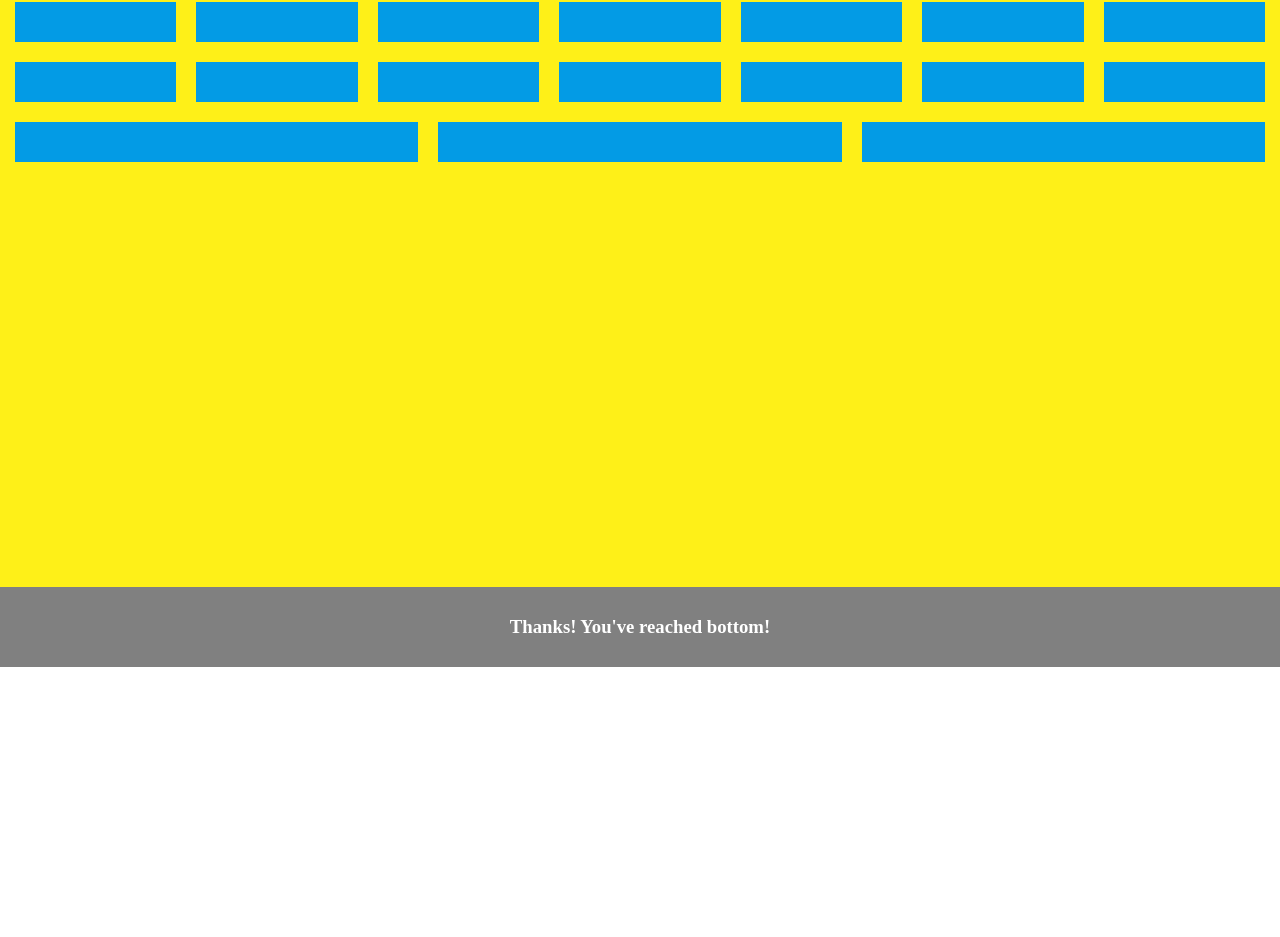
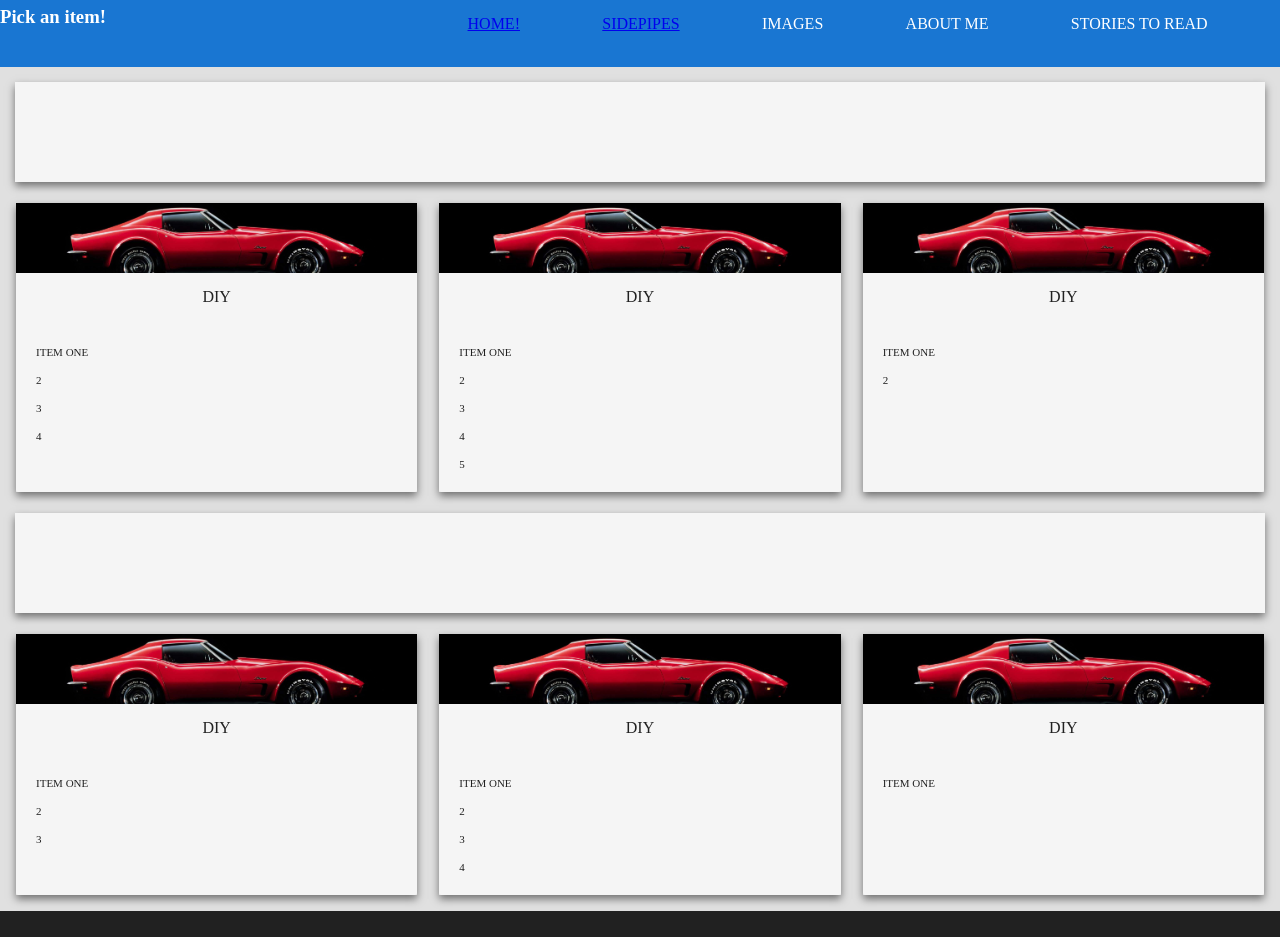
Before and after one commit to jaspercuvelier/corvettec3, a website: page src/index.html in a window 1280 px wide. Shown: the part 133-1070 px from the top of the page. Before the commit the page ends 800 px from the top, so only its background shows below. Drawn offline with nearby package versions, Linux system fonts and the light colour scheme; files that its build step writes are made by us from their sources; no server answers.

Commit message:
Adding viewport 1100px width with sidebar now apearing under the header (flexbox). Start for homepage navigation. Fixed small bug in main.js

```diff
--- a/src/index.html
+++ b/src/index.html
@@ -3,9 +3,12 @@
 <head>
   <meta name="viewport" content="width=device-width, initial-scale=1.0">
 
-  <link rel="stylesheet" type="text/css" href="./css/responsive.css">
+  <link rel="stylesheet" type="text/css" href="./css/responsive.css" >
+  <link rel="stylesheet" type="text/css" href="./css/1100width.css" >
   <link rel="stylesheet" type="text/css" href="./css/hamburger.css">
-
+  <!-- critical styles -->
+  <style>
+  </style>
 </head>
 <body>
   <div class="wrapper">
@@ -13,7 +16,7 @@
     <header id="header">
       <img src="img/flags.jpg" height="100%"  srcset="img/flags.jpg 1000w, img/flags.jpg 2000w" alt="Corvette C3 logo with crossed flags">
 
-      <h1>Corvette C3 Land</h1>
+      <a href="/">  <h1>C3 Corvette Land</h1></a>
       <button  class="hamburger hamburger--elastic navToggle" type="button" aria-label="Menu" aria-controls="navigation">
         <span class="hamburger-box">
           <span class="hamburger-inner"></span>
@@ -22,6 +25,7 @@
 
 
     </header>
+
     <nav>
       <div>
         <h3>Pick an item!</h3>
@@ -42,27 +46,100 @@
 
       <article>
         <div class="mainNavigation">
+          <div class="ad-100 card">
+          </div>
           <div class="category">
-              <div class="sub-category"></div>
-              <div class="sub-category"></div>
-              <div class="sub-category"></div>
+            <div class="card">
+              <div class="cat-img-holder"></div>
+              <div class="cat-title">DIY</div>
+              <div class="cat-subcategory">
+                <ul>
+                  <li>item one</li>
+                  <li>2</li>
+                  <li>3</li>
+                  <li>4</li>
+                </ul>
+
               </div>
-            <div class="category"></div>
-            <div class="category"></div>
-            <div class="category"></div>
-            <div class="category"></div>
-            <div class="category"></div>
-            <div class="category"></div>
-            <div class="category"></div>
-            <div class="category"></div>
-            <div class="category"></div>
-            <div class="category"></div>
-            <div class="category"></div>
-            <div class="category"></div>
-            <div class="category"></div>
-            <div class="category"></div>
-            <div class="category"></div>
-            <div class="category"></div>
+            </div>
+          </div>
+          <div class="category">
+            <div class="card">
+              <div class="cat-img-holder"></div>
+              <div class="cat-title">DIY</div>
+              <div class="cat-subcategory">
+                <ul>
+                  <li>item one</li>
+                  <li>2</li>
+                  <li>3</li>
+                  <li>4</li>
+                  <li>5</li>
+
+                </ul>
+
+              </div>
+            </div>
+          </div>
+          <div class="category">
+            <div class="card">
+              <div class="cat-img-holder"></div>
+              <div class="cat-title">DIY</div>
+              <div class="cat-subcategory">
+                <ul>
+                  <li>item one</li>
+                  <li>2</li>
+
+                </ul>
+
+              </div>
+            </div>
+          </div>
+          <div class="ad-100 card">
+          </div>
+          <div class="category">
+            <div class="card">
+              <div class="cat-img-holder"></div>
+              <div class="cat-title">DIY</div>
+              <div class="cat-subcategory">
+                <ul>
+                  <li>item one</li>
+                  <li>2</li>
+                  <li>3</li>
+
+                </ul>
+
+              </div>
+            </div>
+          </div>
+          <div class="category">
+            <div class="card">
+              <div class="cat-img-holder"></div>
+              <div class="cat-title">DIY</div>
+              <div class="cat-subcategory">
+                <ul>
+                  <li>item one</li>
+                  <li>2</li>
+                  <li>3</li>
+                  <li>4</li>
+
+                </ul>
+
+              </div>
+            </div>
+          </div>
+          <div class="category">
+            <div class="card">
+              <div class="cat-img-holder"></div>
+              <div class="cat-title">DIY</div>
+              <div class="cat-subcategory">
+                <ul>
+                  <li>item one</li>
+
+                </ul>
+
+              </div>
+            </div>
+          </div>
         </div>
       </article>
 
@@ -76,34 +153,6 @@
   <script src="https://ajax.googleapis.com/ajax/libs/jquery/3.3.1/jquery.min.js"></script>
   <script>
   $(document).ready(function() {
-    console.log('loaded...')
-      // Calculate the height of <header>
-      // Use outerHeight() instead of height() if have padding
-      var aboveHeight = $('header').outerHeight();
-    console.log(aboveHeight)
-      // when scroll
-      $(window).scroll(function(){
-//var aboveHeight = $('header').outerHeight();
-    console.log('scrolling...');
-          // if scrolled down more than the header’s height
-          if ($(window).scrollTop() > aboveHeight){
-
-              // if yes, add “fixed” class to the <nav>
-              // add padding top to the #content
-              // (value is same as the height of the nav)
-              $('header').addClass('fixed');//.css('top','0')//.next().css('padding-top','60px');
-              $('nav').addClass('fixed');
-          } else {
-
-              // when scroll up or less than aboveHeight,
-              // remove the “fixed” class, and the padding-top
-             $('header').removeClass('fixed')//.next().css('padding-top','0');
-              $('nav').removeClass('fixed');
-          }
-        //  $('nav').css('transform', 'translate(-300px,'+aboveHeight+')');
-
-      });
-
     loadArticle();
   });
 
--- a/src/js/main.js
+++ b/src/js/main.js
@@ -17,12 +17,13 @@ function loadArticle() {
   let url = window.location.href;
   let requestedPage = url.split("=")[1];
   console.log(requestedPage);
+  if(!requestedPage) {return false;}
   $("article").load("articles/"+requestedPage+"/index.html",function(response,status,xhr){
     if ( status == "error" )
     {
     var msg = "Sorry but there was an error: ";
     console.log( msg + xhr.status + " " + xhr.statusText );
-     $("main").css("height",'75%');
+    // $("main").css("height",'75%');
     }
     else {
 
--- /dev/null
+++ b/src/scss/1100width.scss
@@ -0,0 +1,55 @@
+@media only screen and (min-width: 1100px) {
+  .wrapper{
+    display:flex;
+    flex-wrap:wrap;
+
+  }
+  button.hamburger{
+  display:none;
+  }
+
+  header{
+    width:100%;
+    position:absolute;
+
+
+  }
+    nav {
+  top:15%;
+      position:absolute;
+
+        display:flex;
+        flex-wrap:wrap;
+        height:10%;
+        width:100%;
+        transform:translate(0,0);
+
+
+  order:2;
+}
+    nav div{
+      display:flex;
+      flex-wrap:wrap;
+      width:100%;
+      height:100%;
+            padding:0px;
+    }
+    nav div ul{
+      display:flex;
+      flex-wrap:wrap;
+      justify-content:space-evenly;
+      flex-direction:row;
+
+    }
+    nav div ul li{
+      flex-grow:1;
+      padding:12px 10px;
+      text-transform:uppercase;
+      float:left;
+      align-self: flex-start;
+    }
+main{
+  padding-top:25vh;
+}
+
+}
--- a/src/scss/responsive.scss
+++ b/src/scss/responsive.scss
@@ -14,6 +14,7 @@ body{
   flex-wrap:wrap;
   width:100%;
   height:100%;
+
 }
 /* sections*/
 header{
@@ -21,25 +22,29 @@ header{
   color:white;
   height:15%;
   width: 100%;
+  position:fixed;
   display:flex;
   flex-direction:row;
   justify-content: space-between;
   align-content:center;
+  order:1
 }
-header h1{
+header a{
   margin: auto auto;
 }
 main{
-background-color: rgb(254, 240, 24);
+background-color:#e0e0e0;
 color:blue;
 //height:75%;
   width: 100%;
+  padding-top:15vh;
+  order:3;
 }
 article{
 
 }
 footer{
-  background-color: grey;
+  background-color: #212121;
   color:white;;
   height:10%;
     width: 100%;
@@ -47,6 +52,7 @@ footer{
     flex-direction:column;
     justify-content: space-between;
     align-content:center;
+    order:4;
 }
 footer h3{
   margin:auto auto;
@@ -63,7 +69,7 @@ nav{
 //  margin-left: px;
   width:300px;
   height:100%;
-  position:absolute;
+  position:fixed;
   transform: translate(-300px,0);
   transition: transform 0.3s ease;
   background-color:#1976d2;
@@ -96,21 +102,63 @@ nav div ul li{
   padding:5px;
 }
 .category{
-  background-color: #039be5;
-  color: white;
-  height:40px;
-  width:150px;
+  background-color: #F5F5F5 ;
+  color: #212121;
+  //height:200px;
+  width:30%;
   margin: 10px;
   flex-grow: 1;
+  border-radius: 0px 0px 3px 3px;
+  border-color: #e0e0e0;
+  border-width:1px;
+  border-style: solid;
+
 }
-/* https://www.w3schools.com/howto/howto_css_modals.asp*/
-.sub-category{
-  display:none;
-  background-color: #303f9f ;
 
-  color: white;
-  height:40px;
-  width:150px;
+.card{
+  box-shadow: 0 4px 8px 0 rgba(0,0,0,0.5);
+  transition: 0.3s;
+  height:100%;
+  width:100%;
+}
+.card:hover {
+    box-shadow: 0 8px 16px 0 rgba(0,0,0,0.5);
+}
+
+.cat-img-holder{
+  background-color: #e65100;
+background-image: url('/img/menu-item-img.jpg');
+background-size: cover;
+background-position: center top;
+height:70px;;
+}
+.cat-title{
+text-transform: uppercase;
+margin:15px;
+text-align: center;
+
+}
+.cat-subcategory>ul{
+  margin-bottom:0px;
+  padding:10px;
+}
+.cat-subcategory>ul>li{
+  list-style:none;
+  margin:10px;
+  font-variant-caps: all-small-caps;
+}
+/*ADVERTISMENT DIVS */
+.ad-100{
+  background-color: #F5F5F5 ;
+  color: #212121;
+  height:100px;
+width:100%;
+  margin: 10px;
+  flex-grow: 1;
+/*  border-radius: 20px;
+      border-color: #e0e0e0;
+      border-width:1px;
+      border-style: solid;*/
 }
 
 /* FOOTER PARTS */
```
Also changed, not shown: dist/css/1100width.css (added), dist/css/responsive.css, dist/img/menu-item-img.jpg (added), dist/index.html, dist/js/main.js, src/img/menu-item-img.jpg (added). Lines whose indentation alone changed are shown as unchanged.
